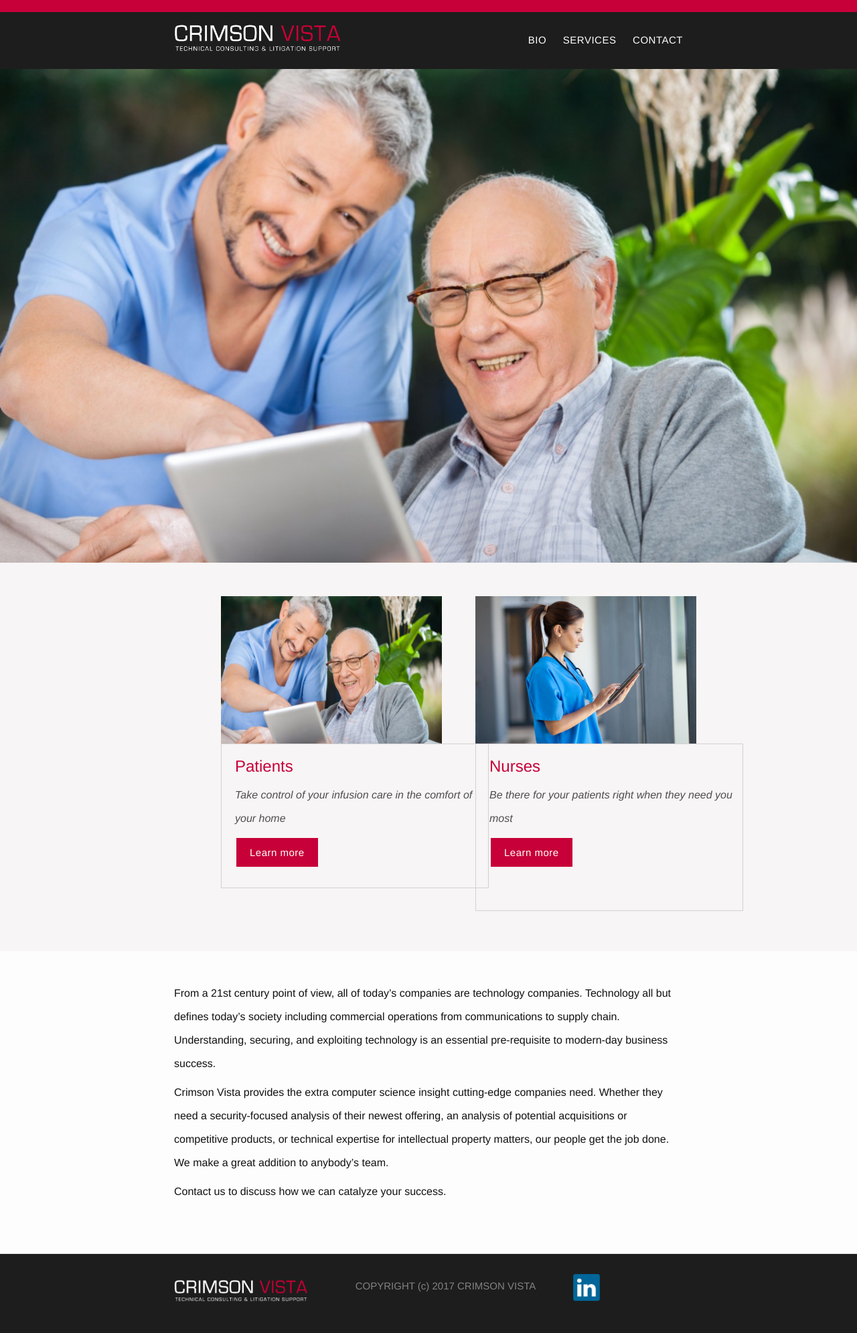
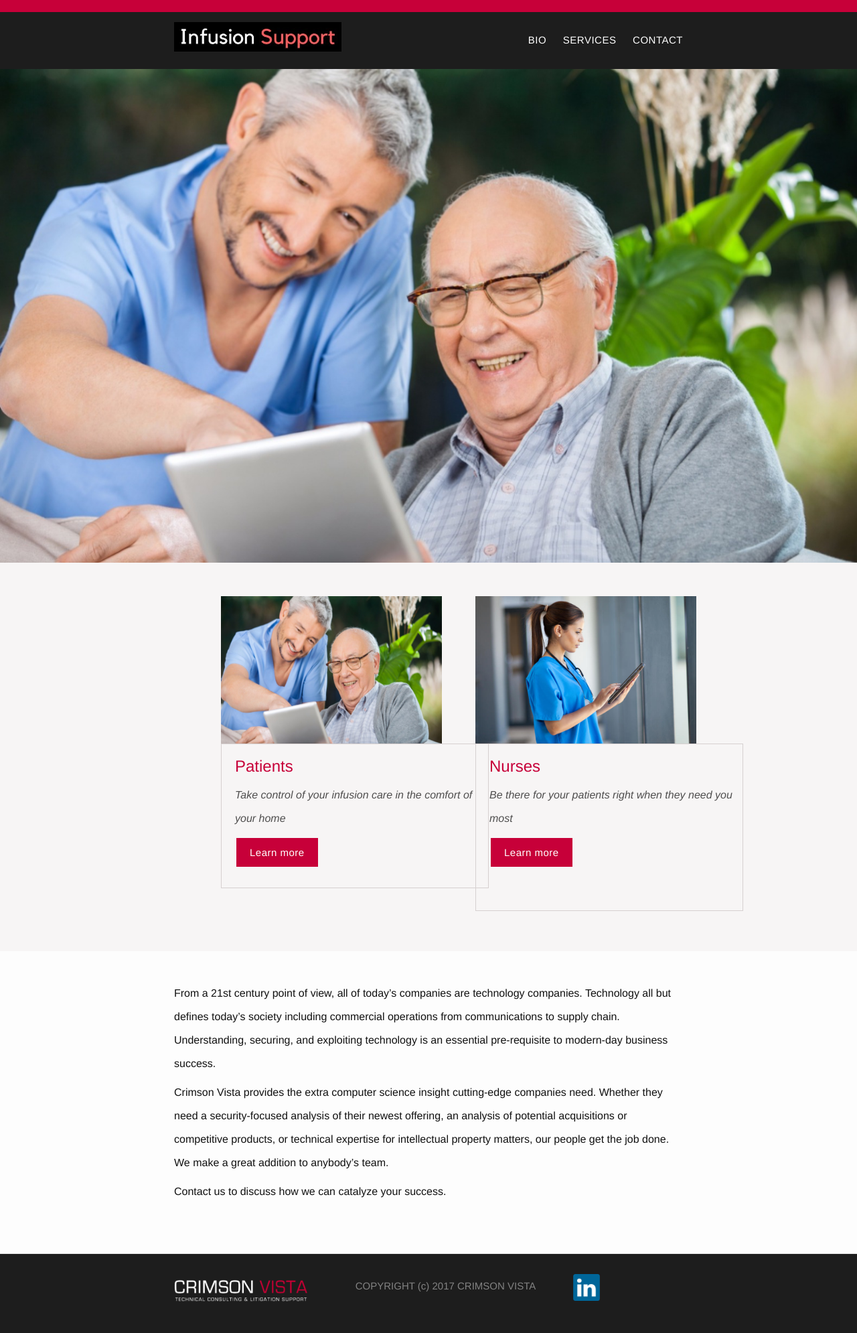
Before and after one commit to vezenwa/vezenwa.github.io, a Jekyll site: the page built from index.md, in a window 1280 px wide. Shown: the whole page at 67% size. Built offline with Jekyll 4.4.1, drawn with Linux system fonts in a browser that asks for light colours.

Commit message:
Update header.html

```diff
--- a/_includes/header.html
+++ b/_includes/header.html
@@ -2,7 +2,7 @@
         <div class="wrapper">
         {% assign default_paths = site.pages | map: "path" %}
         {% assign page_paths = site.header_pages | default: default_paths %}
-        <a class="site-title" href="{{ "/" | relative_url }}"><img src="/images/white-logo.png" width="250" alt="Crimson Vista logo"></a>
+        <a class="site-title" href="{{ "/" | relative_url }}"><img src="/images/title.jpg" width="250" alt="infusion support logo"></a>
 
          {% if page_paths %}
         <nav class="site-nav">
```
